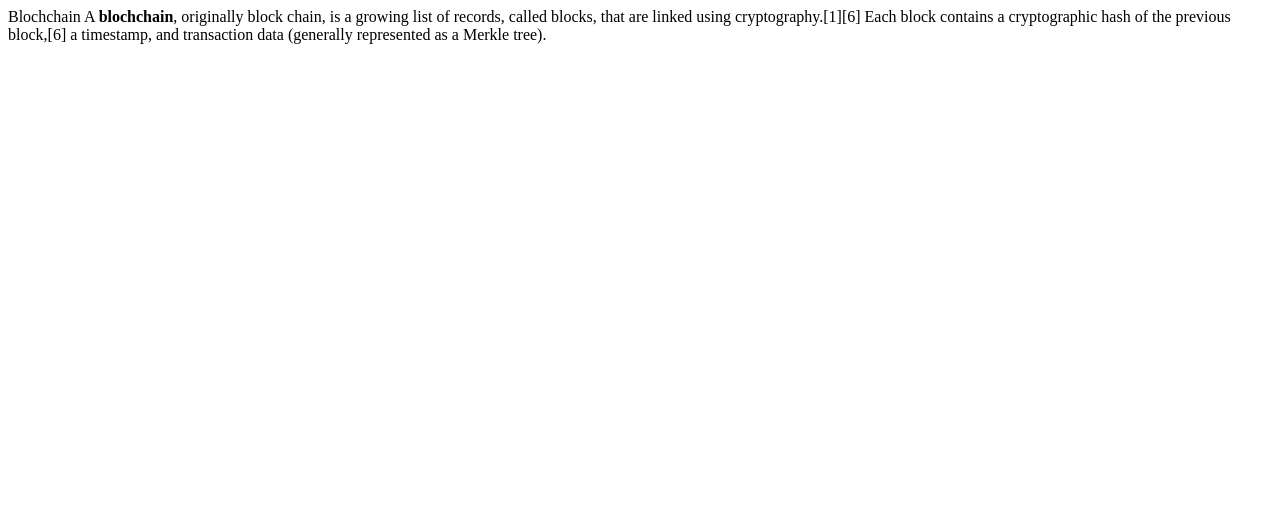
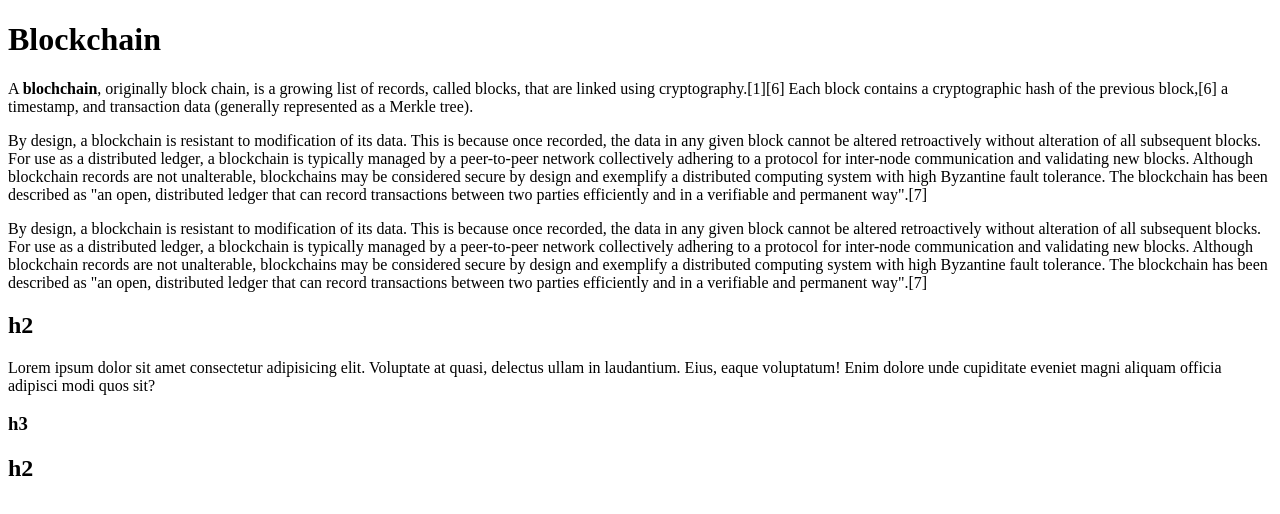
Before and after one commit to chinyh/ntut_exp, a plain HTML site: page index.html in a window 1280 px wide. Drawn offline with Linux system fonts and the light colour scheme.

Commit message:
Update index.html

```diff
--- a/index.html
+++ b/index.html
@@ -1,3 +1,48 @@
-Blochchain
-A <b>blochchain</b>, originally block chain, is a growing list of records, called blocks, that are linked using cryptography.[1][6] Each block contains a cryptographic hash of the previous block,[6] a timestamp, and transaction data (generally represented as a Merkle tree).
-</b>
+<!DOCTYPE html>
+<html>
+
+<head>
+    <title>北科大區塊鏈研究社</title>
+</head>
+
+<body>
+    <h1>Blockchain</h1>
+    <p>
+        A <b>blochchain</b>, originally block chain, is a growing list of records, called blocks, that
+        are linked using cryptography.[1][6] Each block contains a cryptographic hash of the previous
+        block,[6] a timestamp, and transaction data (generally represented as a Merkle tree).
+    </p>
+
+    <p>
+        By design, a blockchain is resistant to modification of its data. This is because once recorded,
+        the data in any given block cannot be altered retroactively without alteration of all subsequent
+        blocks. For use as a distributed ledger, a blockchain is typically managed by a peer-to-peer network
+        collectively adhering to a protocol for inter-node communication and validating new blocks.
+        Although blockchain records are not unalterable, blockchains may be considered secure by design
+        and exemplify a distributed computing system with high Byzantine fault tolerance. The blockchain
+        has been described as "an open, distributed ledger that can record transactions between two
+        parties efficiently and in a verifiable and permanent way".[7]
+    </p>
+
+    <p>
+        By design, a blockchain is resistant to modification of its data. This is because once recorded, the
+        data in any given block cannot be altered retroactively without alteration of all subsequent blocks.
+        For use as a distributed ledger, a blockchain is typically managed by a peer-to-peer network
+        collectively adhering to a protocol for inter-node communication and validating new blocks.
+        Although blockchain records are not unalterable, blockchains may be considered secure by design
+        and exemplify a distributed computing system with high Byzantine fault tolerance. The blockchain
+        has been described as "an open, distributed ledger that can record transactions between two parties
+        efficiently and in a verifiable and permanent way".[7]
+    </p>
+
+    <h2> h2 </h2>
+    <p>Lorem ipsum dolor sit amet consectetur adipisicing elit. Voluptate at quasi, delectus ullam in laudantium. Eius,
+        eaque voluptatum! Enim dolore unde cupiditate eveniet magni aliquam officia adipisci modi quos sit?</p>
+    <h3> h3 </h3>
+    <h2> h2 </h4>
+        <p>
+
+        </p>
+</body>
+
+</html>
```
